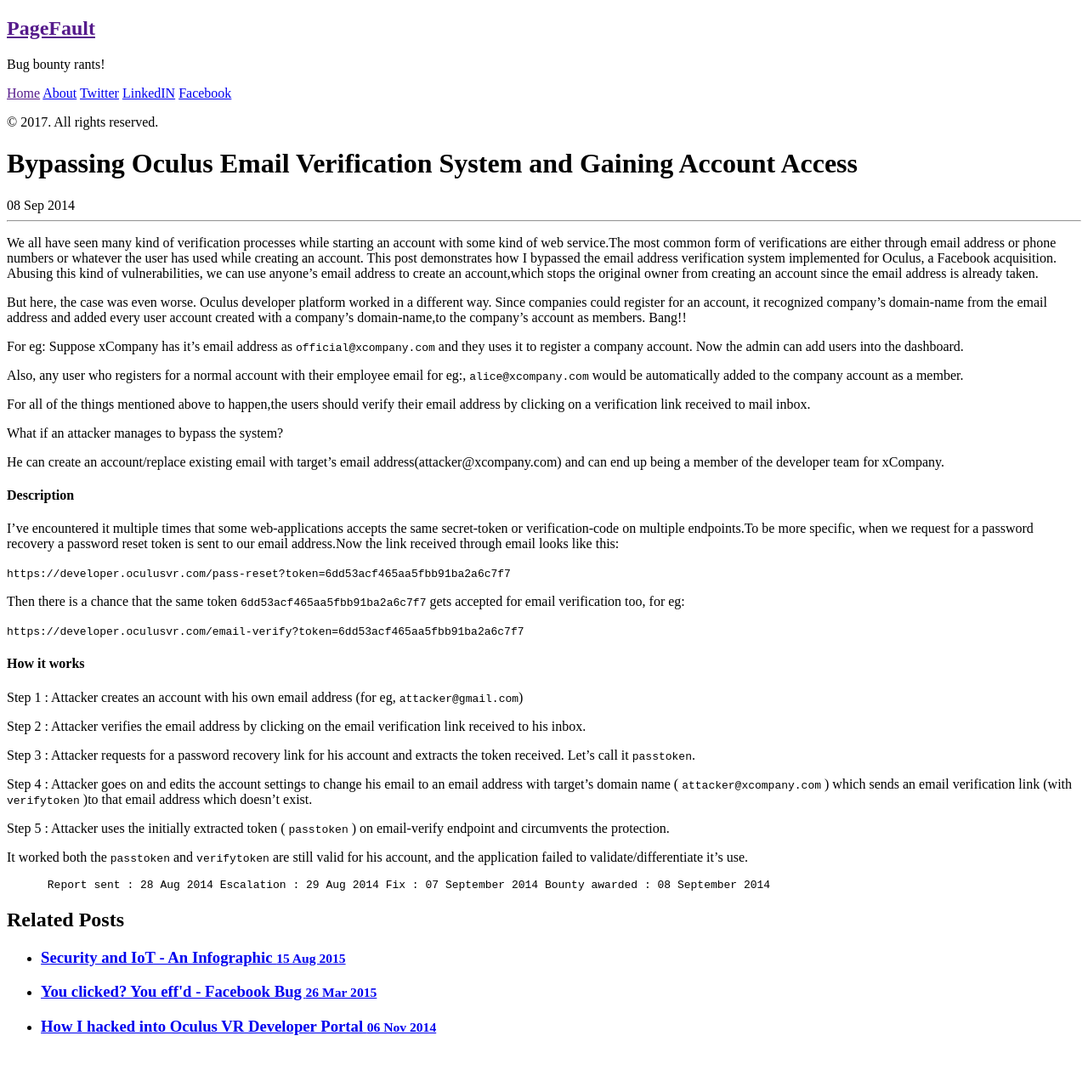
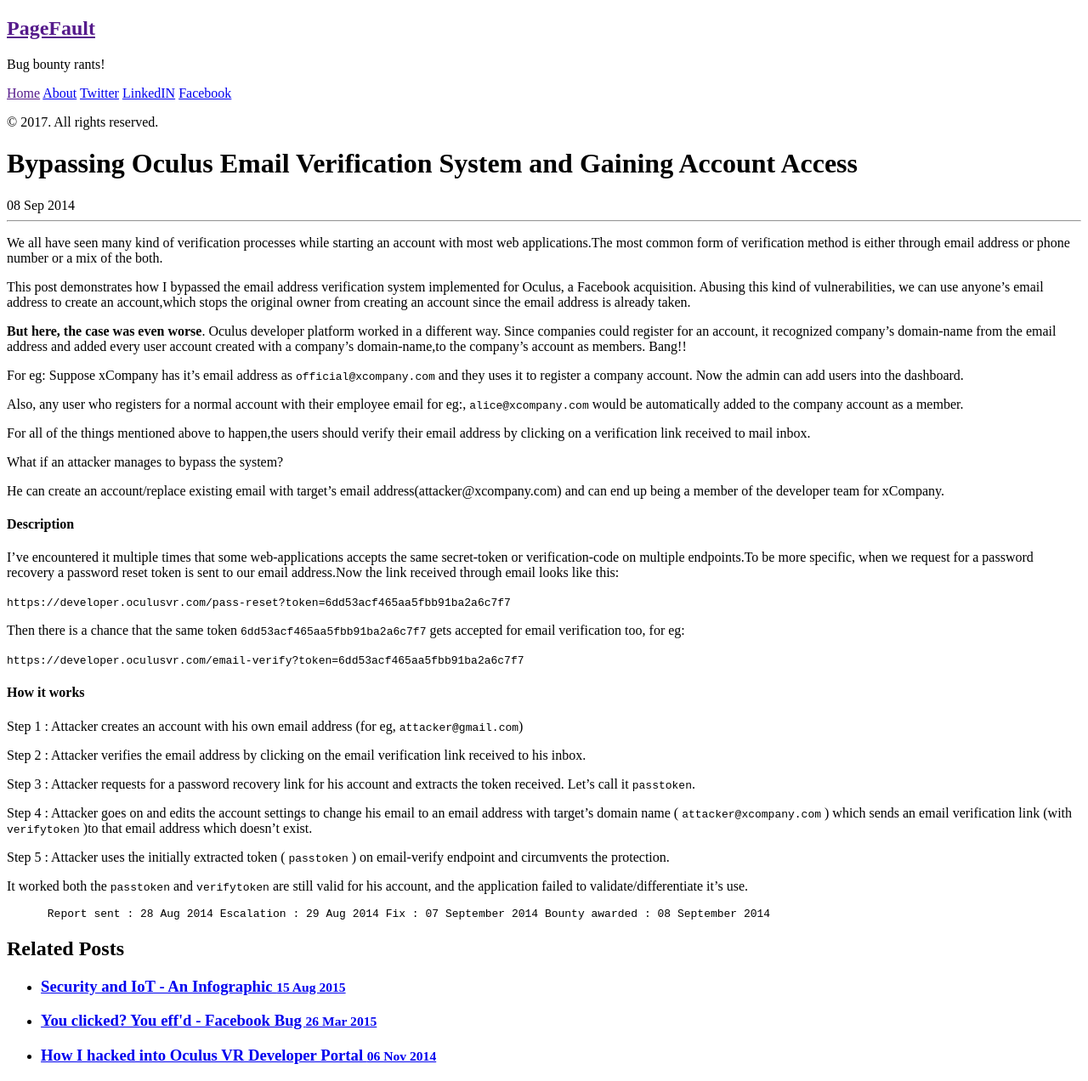
Before and after one commit to sahadnk72/sahadnk72.github.io, a Jekyll site: the page built from _posts/2014-09-08-bypass-email-oculus.md, in a window 1280 px wide. Shown: the whole page at 85% size. Built offline with Jekyll 4.4.1, drawn with Linux system fonts in a browser that asks for light colours; Markdown is read by kramdown in place of the engine named in the settings; before the commit the page ends 1238 px from its top, so only the background shows below that.

Commit message:
Update 2014-09-08-bypass-email-oculus.md

```diff
--- a/_posts/2014-09-08-bypass-email-oculus.md
+++ b/_posts/2014-09-08-bypass-email-oculus.md
@@ -5,11 +5,12 @@ title: Bypassing Oculus Email Verification System and Gaining Account Access
 
 ---
 
-We all have seen many kind of verification processes while starting an account with some kind of web service.The most common form of verifications are either through email address or phone numbers or whatever the user has used while creating an account.
+We all have seen many kind of verification processes while starting an account with most web applications.The most common form of verification method is either through email address or phone number or a mix of the both.
+
 This post demonstrates how I bypassed the email address verification system implemented for Oculus, a Facebook acquisition. Abusing this kind of vulnerabilities, we can use anyone's email address to create an account,which stops the original owner from
 creating an account since the email address is already taken.
 
-But here, the case was even worse. Oculus developer platform worked in a different way. Since companies could register for an account, it recognized company's domain-name from the email address and added every user account created with a
+<b>But here, the case was even worse</b>. Oculus developer platform worked in a different way. Since companies could register for an account, it recognized company's domain-name from the email address and added every user account created with a
 company's domain-name,to the company's account as members. Bang!!
 
 For eg: Suppose xCompany has it's email address as `official@xcompany.com` and they uses it to register a company account. Now the admin can add users into the dashboard.
```
